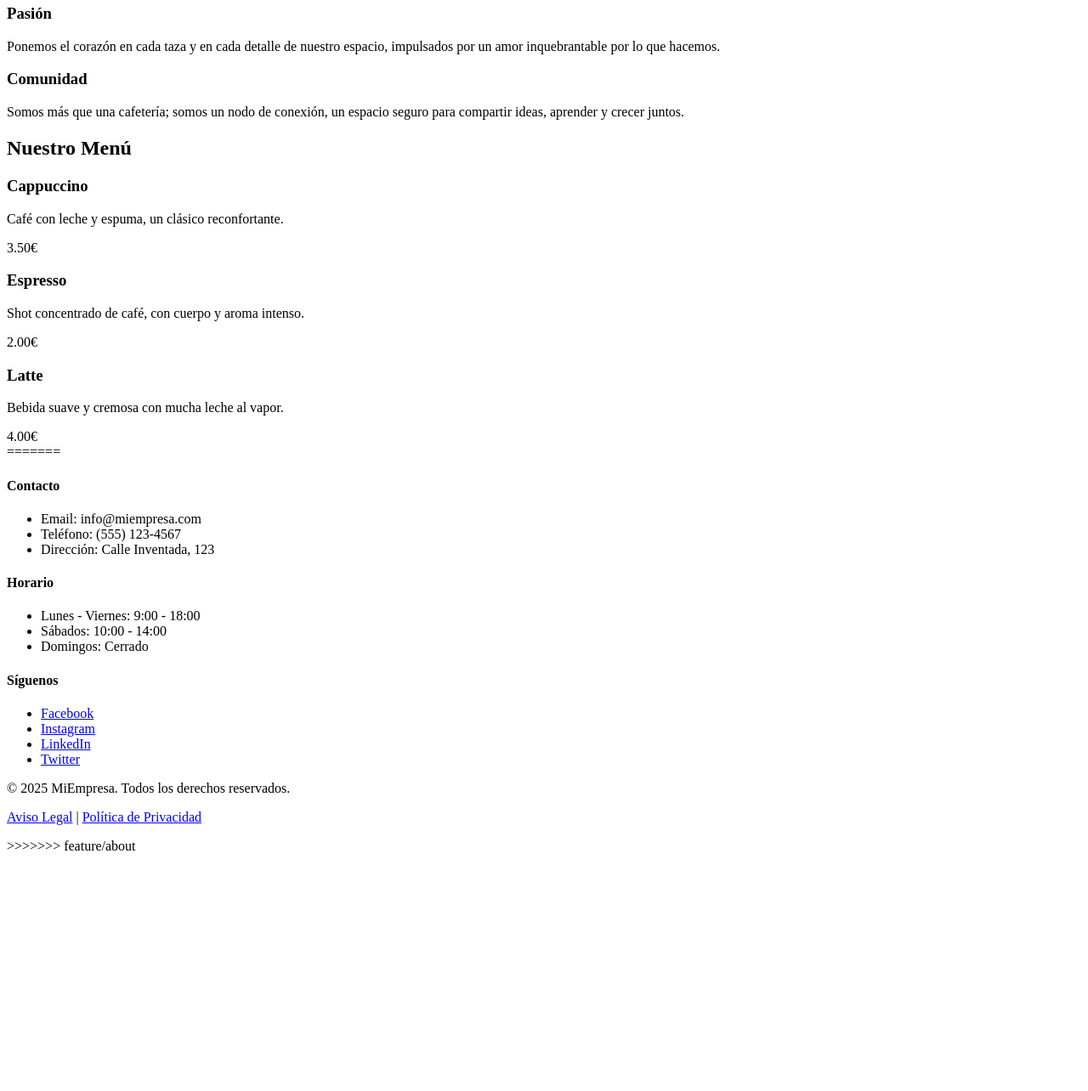
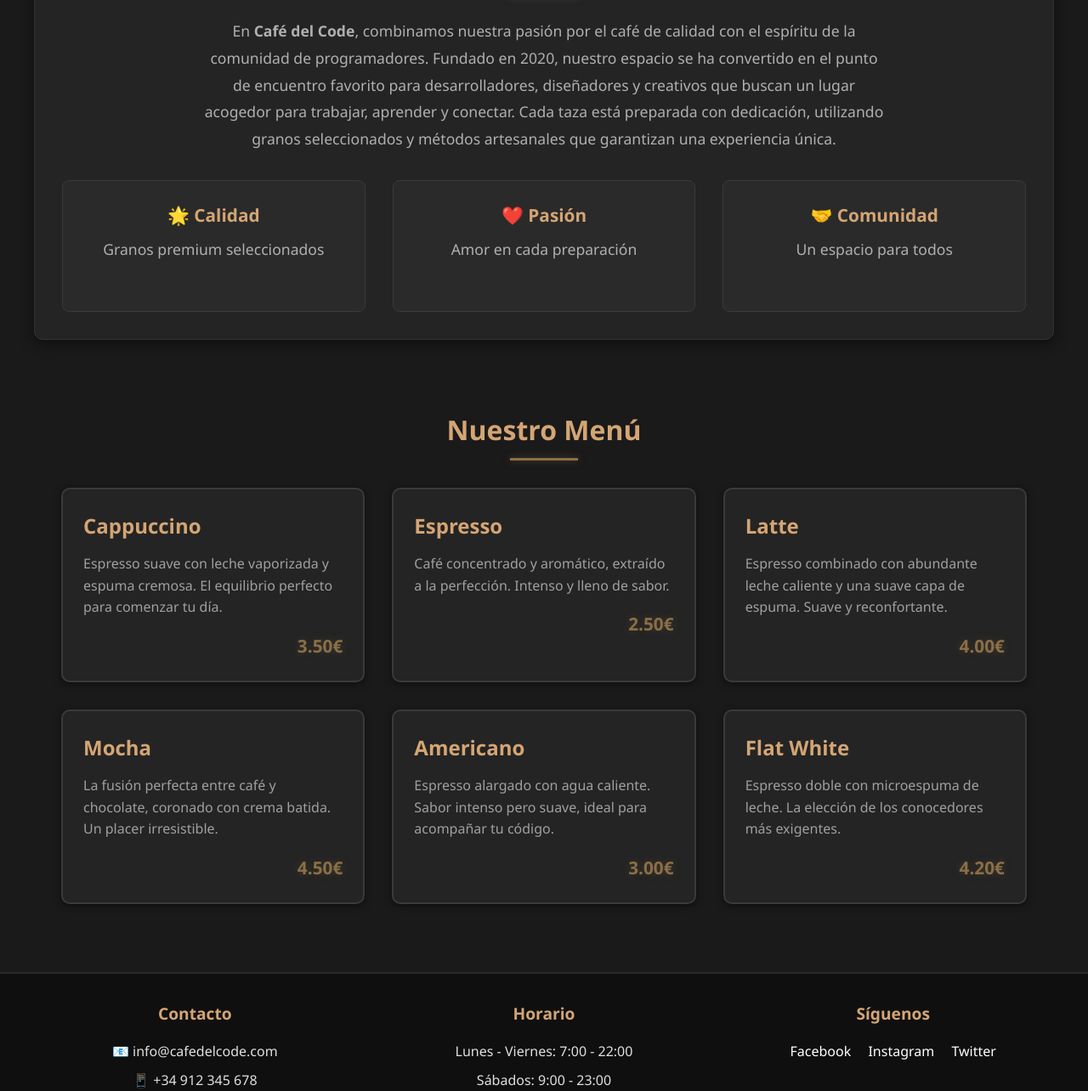
Before and after one commit to Aitor03Fdez/Cafe_del_code, a plain HTML site: page cafe-del-code/index.html in a window 1280 px wide. Shown: the part 318-1602 px from the top of the page at 85% size. Before the commit the page ends 1331 px from the top, so only its background shows below. Drawn offline with Linux system fonts and the light colour scheme.

Commit message:
Update: mejoras visuales y efectos

```diff
--- a/cafe-del-code/css/style.css
+++ b/cafe-del-code/css/style.css
@@ -1,242 +1,270 @@
+ /* Reset y estilos generales */
+        * {
+            margin: 0;
+            padding: 0;
+            box-sizing: border-box;
+        }
 
-* {
-    /* Elimina el margen y el padding predeterminados del navegador */
-    margin: 0;
-    padding: 0;
-    /* Usa el modelo de caja de borde para un manejo más intuitivo del tamaño */
-    box-sizing: border-box;
-}
+        body {
+            font-family: 'Segoe UI', Tahoma, Geneva, Verdana, sans-serif;
+            line-height: 1.6;
+            color: #e0e0e0;
+            background-color: #1a1a1a;
+        }
 
-body {
-    /* Define una fuente sans-serif legible como fuente principal */
-    font-family: Arial, Helvetica, sans-serif;
-    /* Color de texto oscuro para asegurar la legibilidad */
-    color: #333; /* Un gris oscuro */
-    /* Puedes establecer un color de fondo claro si es necesario */
-    background-color: #f4f4f4;
-}
+        /* Header y navegación */
+        header {
+            background: linear-gradient(135deg, #2c1810 0%, #1a0f0a 100%);
+            color: white;
+            padding: 1.5rem 0;
+            box-shadow: 0 2px 10px rgba(0,0,0,0.5);
+        }
 
-/*
-======================
-## 🏛️ Estilos del Encabezado (Header)
-======================
-*/
-header {
-    /* Color de fondo oscuro para el encabezado */
-    background-color: #222; /* Un gris casi negro */
-    /* Color de texto claro para contrastar con el fondo */
-    color: #fff;
-    /* Añade espacio interno para que el contenido no se pegue a los bordes */
-    padding: 1rem 0; /* 1rem arriba y abajo, 0 a los lados */
-    /* Alineación de texto central opcional */
-    text-align: center;
-}
+        header h1 {
+            text-align: center;
+            font-size: 2.5rem;
+            margin-bottom: 1rem;
+            letter-spacing: 2px;
+        }
 
-#about {
-    /* Agrega relleno alrededor del contenido */
-    padding: 60px 20px;
-    /* Alinea el texto al centro */
-    text-align: center;
-    /* Fondo oscuro para la sección */
-    background-color: #1a1a1a; /* Un color gris muy oscuro */
-    /* Color de texto claro para que contraste con el fondo oscuro */
-    color: #ffffff;
-}
-.valores {
-    /* Habilita Flexbox */
-    display: flex;
-    /* Distribuye el espacio entre los elementos y alrededor de ellos */
-    justify-content: space-around;
-    /* Permite que los elementos se envuelvan en la siguiente línea si no caben */
-    flex-wrap: wrap;
-    /* Agrega un poco de margen superior/inferior para separarlo de otros elementos */
-    margin: 40px 0;
-}
+        nav {
+            display: flex;
+            justify-content: center;
+            gap: 2rem;
+            flex-wrap: wrap;
+            padding: 0 1rem;
+        }
 
-.valor-item {
-    /* Relleno dentro de cada elemento */
-    padding: 25px;
-    /* Ancho máximo para que no se extiendan demasiado en pantallas grandes */
-    max-width: 300px;
-    /* Margen para crear espacio entre los ítems */
-    margin: 15px;
-    /* Borde sutil y redondeado */
-    border: 1px solid #333;
-    border-radius: 8px;
-    /* Transición suave para el efecto hover */
-    transition: all 0.3s ease;
-    /* Sombra inicial sutil */
-    box-shadow: 0 4px 6px rgba(0, 0, 0, 0.1);
-}
+        nav a {
+            color: white;
+            text-decoration: none;
+            font-size: 1.1rem;
+            transition: color 0.3s ease, transform 0.3s ease;
+            padding: 0.5rem 1rem;
+        }
 
-/* Efecto al pasar el ratón (hover effect) */
-.valor-item:hover {
-    /* Cambio de fondo */
-    background-color: #333;
-    /* Levantar el elemento un poco */
-    transform: translateY(-5px);
-    /* Sombra más pronunciada */
-    box-shadow: 0 10px 20px rgba(0, 0, 0, 0.2);
-    /* Borde más brillante (opcional) */
-    border-color: #007bff;
-}
+        nav a:hover {
+            color: #D4A574;
+            transform: translateY(-2px);
+            text-shadow: 0 0 10px rgba(212, 165, 116, 0.5);
+        }
 
+        /* Sección Sobre Nosotros */
+        #about {
+            max-width: 1200px;
+            margin: 3rem auto;
+            padding: 2rem;
+            background: #242424;
+            border-radius: 10px;
+            box-shadow: 0 4px 15px rgba(0,0,0,0.5);
+            border: 1px solid #333;
+        }
 
-nav ul {
-    /* Usa Flexbox para alinear los elementos de la lista horizontalmente */
-    display: flex;
-    /* Centra los elementos horizontalmente (opcional) */
-    justify-content: center;
-    /* Elimina los puntos o viñetas de la lista */
-    list-style: none;
-    /* Quita el margen y padding predeterminados del <ul> */
-    margin: 0;
-    padding: 0;
-}
+        #about h2 {
+            text-align: center;
+            color: #D4A574;
+            font-size: 2rem;
+            margin-bottom: 1.5rem;
+            position: relative;
+        }
 
-nav ul li {
-    /* Añade espacio entre los elementos de navegación */
-    margin: 0 15px;
-}
+        #about h2::after {
+            content: '';
+            display: block;
+            width: 80px;
+            height: 3px;
+            background: #8B6F47;
+            margin: 0.5rem auto;
+            box-shadow: 0 0 10px rgba(139, 111, 71, 0.5);
+        }
 
-nav ul li a {
-    /* Estilos para los enlaces dentro de la navegación */
-    color: #fff;
-    text-decoration: none; /* Elimina el subrayado de los enlaces */
-    /* Pequeño padding para hacer clic más fácil */
-    padding: 0.5rem 0;
-    /* Transición para un efecto de hover suave (opcional) */
-    transition: color 0.3s ease;
-}
+        #about p {
+            text-align: center;
+            font-size: 1.1rem;
+            color: #b0b0b0;
+            margin-bottom: 2rem;
+            line-height: 1.8;
+            max-width: 800px;
+            margin-left: auto;
+            margin-right: auto;
+        }
 
-nav ul li a:hover {
-    /* Cambia el color del texto al pasar el ratón */
-    color: #ffd700; /* Un color de acento, por ejemplo, dorado */
-}
-/* --- Estilos para la sección de menú --- */
+        .valores {
+            display: flex;
+            justify-content: space-around;
+            gap: 2rem;
+            flex-wrap: wrap;
+            margin-top: 2rem;
+        }
 
-#menu {
-    /* Padding para espacio interior, Color de fondo oscuro */
-    padding: 60px 20px;
-    background-color: #1a1a1a; /* Ejemplo de color oscuro */
-    color: #ffffff; /* Aseguramos que el texto sea visible */
-}
+        .valor-item {
+            flex: 1;
+            min-width: 200px;
+            text-align: center;
+            padding: 1.5rem;
+            background: #2a2a2a;
+            border-radius: 8px;
+            border: 1px solid #3a3a3a;
+            transition: transform 0.3s ease, box-shadow 0.3s ease, border-color 0.3s ease;
+        }
 
-.menu-grid {
-    /* Display grid para organizar los items en columnas */
-    display: grid;
-    /* Espacio entre los elementos de la cuadrícula */
-    gap: 30px;
-    /* Ejemplo: 3 columnas iguales */
-    grid-template-columns: repeat(auto-fit, minmax(250px, 1fr));
-}
+        .valor-item:hover {
+            transform: translateY(-5px);
+            box-shadow: 0 6px 20px rgba(139, 111, 71, 0.3);
+            border-color: #8B6F47;
+        }
 
-.menu-item {
-    /* Borde, Padding, Fondo Oscuro */
-    border: 1px solid #333;
-    padding: 20px;
-    background-color: #222;
-    /* Efecto de transición para el hover */
-    transition: transform 0.3s ease, box-shadow 0.3s ease;
-    border-radius: 8px;
-}
+        .valor-item h3 {
+            color: #D4A574;
+            font-size: 1.3rem;
+            margin-bottom: 0.5rem;
+        }
 
-.menu-item:hover {
-    /* Efecto hover */
-    transform: translateY(-5px); /* Se levanta un poco */
-    box-shadow: 0 10px 20px rgba(0, 0, 0, 0.5);
-    cursor: pointer;
-}
+        .valor-item p {
+            color: #a0a0a0;
+        }
 
-.price {
-    /* Color Dorado y Grosor de Fuente */
-    color: gold; /* O un valor hexadecimal como #FFD700 */
-    font-weight: bold;
-    display: block; /* Para que ocupe toda la línea y quede bien separado */
-    margin-top: 10px;
-    font-size: 1.2em;
-}
+        /* Sección Menú */
+        #menu {
+            max-width: 1200px;
+            margin: 3rem auto;
+            padding: 2rem;
+        }
 
-/* Estilo para el h3 del producto */
-.menu-item h3 {
-    margin-top: 0;
-    color: #ffffff;
-}
+        #menu h2 {
+            text-align: center;
+            color: #D4A574;
+            font-size: 2rem;
+            margin-bottom: 2rem;
+            position: relative;
+        }
 
-/* Estilo para la descripción */
-.menu-item p {
-    color: #ccc;
-    font-size: 0.9em;
-}
-/* Estilos generales del Footer */
-footer {
-    /* Color de fondo muy oscuro y texto claro */
-    background-color: #121212; /* Un gris muy oscuro (casi negro) */
-    color: #f0f0f0; /* Texto blanco suave */
+        #menu h2::after {
+            content: '';
+            display: block;
+            width: 80px;
+            height: 3px;
+            background: #8B6F47;
+            margin: 0.5rem auto;
+            box-shadow: 0 0 10px rgba(139, 111, 71, 0.5);
+        }
 
-    /* Padding y text-align center */
-    padding: 40px 20px;
-    text-align: center;
+        .menu-grid {
+            display: grid;
+            grid-template-columns: repeat(auto-fit, minmax(280px, 1fr));
+            gap: 2rem;
+        }
 
-    /* Display flex para las secciones */
-    display: flex;
-    flex-wrap: wrap; /* Permite que las secciones salten de línea en móviles */
-    justify-content: space-around; /* Distribuye el espacio entre las secciones */
-    gap: 20px; /* Espacio entre las columnas */
-}
+        .menu-item {
+            background: #242424;
+            border: 2px solid #3a3a3a;
+            border-radius: 10px;
+            padding: 1.5rem;
+            transition: all 0.3s ease;
+            box-shadow: 0 2px 8px rgba(0,0,0,0.5);
+        }
 
-/* Estilos para cada sección (Contacto, Horario, Síguenos, Copyright) */
-.footer-section {
-    /* Define un ancho base para las secciones, ajustándose al espacio disponible */
-    flex: 1;
-    min-width: 150px; /* Asegura que no se hagan demasiado estrechas */
-    margin: 10px 0;
-    text-align: left; /* Alineamos el contenido de cada sección a la izquierda */
-}
+        .menu-item:hover {
+            transform: translateY(-8px);
+            box-shadow: 0 8px 25px rgba(139, 111, 71, 0.4);
+            border-color: #8B6F47;
+            background: #2a2a2a;
+        }
 
-/* Títulos de las secciones */
-.footer-section h4 {
-    color: #ffffff; /* Títulos un poco más blancos */
-    margin-bottom: 15px;
-    font-size: 1.1em;
-    border-bottom: 1px solid #333; /* Separador sutil */
-    padding-bottom: 5px;
-}
+        .menu-item h3 {
+            color: #D4A574;
+            font-size: 1.5rem;
+            margin-bottom: 0.8rem;
+        }
 
-/* Listas (ul) dentro de las secciones */
-.footer-section ul {
-    list-style: none;
-    padding: 0;
-    margin: 0;
-}
+        .menu-item p {
+            color: #a0a0a0;
+            margin-bottom: 1rem;
+            line-height: 1.6;
+        }
 
-/* Elementos de lista (li) */
-.footer-section li {
-    margin-bottom: 8px;
-    font-size: 0.95em;
-}
+        .price {
+            display: block;
+            color: #8B6F47;
+            font-weight: bold;
+            font-size: 1.3rem;
+            text-align: right;
+            text-shadow: 0 0 10px rgba(139, 111, 71, 0.3);
+        }
 
-/* Estilos de los enlaces (a) */
-footer a {
-    color: #b0b0b0; /* Un gris claro para los enlaces por defecto */
-    text-decoration: none;
-    transition: color 0.3s ease, transform 0.3s ease; /* Transición suave para el efecto hover */
-}
+        /* Footer */
+        footer {
+            background: #0f0f0f;
+            color: #e0e0e0;
+            padding: 2rem;
+            margin-top: 3rem;
+            border-top: 2px solid #2a2a2a;
+        }
 
-/* Efectos hover en los enlaces */
-footer a:hover {
-    color: #4CAF50; /* Un color de acento brillante (verde) al pasar el mouse */
-    text-decoration: underline;
-    transform: translateY(-2px); /* Un ligero movimiento hacia arriba */
-}
+        .footer-content {
+            max-width: 1200px;
+            margin: 0 auto;
+            display: flex;
+            justify-content: space-around;
+            flex-wrap: wrap;
+            gap: 2rem;
+            text-align: center;
+        }
 
-/* Estilos específicos para la sección de Copyright */
-.copyright {
-    /* Ocupa todo el ancho en la parte inferior si es necesario */
-    flex-basis: 100%;
-    text-align: center;
-    margin-top: 20px;
-    padding-top: 15px;
-    border-top: 1px solid #333;
-    font-size: 0.9em;
-}
+        .footer-section {
+            flex: 1;
+            min-width: 200px;
+        }
+
+        .footer-section h3 {
+            color: #D4A574;
+            margin-bottom: 1rem;
+            font-size: 1.2rem;
+        }
+
+        .footer-section p {
+            margin-bottom: 0.5rem;
+        }
+
+        .footer-section a {
+            color: white;
+            text-decoration: none;
+            margin: 0 0.5rem;
+            transition: color 0.3s ease;
+        }
+
+        .footer-section a:hover {
+            color: #D4A574;
+            text-shadow: 0 0 10px rgba(212, 165, 116, 0.5);
+        }
+
+        .copyright {
+            text-align: center;
+            margin-top: 2rem;
+            padding-top: 1rem;
+            border-top: 1px solid #3a3a3a;
+            color: #8B6F47;
+        }
+
+        /* Responsive */
+        @media (max-width: 768px) {
+            header h1 {
+                font-size: 1.8rem;
+            }
+
+            nav {
+                gap: 1rem;
+            }
+
+            nav a {
+                font-size: 0.9rem;
+            }
+
+            .menu-grid {
+                grid-template-columns: 1fr;
+            }
+
+            .valores {
+                flex-direction: column;
+            }
+        }
--- a/cafe-del-code/index.html
+++ b/cafe-del-code/index.html
@@ -1,101 +1,112 @@
 <!DOCTYPE html>
-<html lang="en">
+<html lang="es">
 <head>
     <meta charset="UTF-8">
     <meta name="viewport" content="width=device-width, initial-scale=1.0">
-    <title>Document</title>
-    <link rel="stylesheet" href="styles.css">
+    <title>Café del Code</title>
+    <link rel="stylesheet" href="css/style.css">
+
 </head>
 <body>
-<<<<<<< HEAD
+    <!-- HEADER - Responsabilidad de D1 -->
     <header>
-        <h1>Cafe del code</h1>
-        <nav>Inicio, Sobre Nosotros, Men ́u, Contacto</nav>
+        <h1>☕ Café del Code</h1>
+        <nav>
+            <a href="#inicio">Inicio</a>
+            <a href="#about">Sobre Nosotros</a>
+            <a href="#menu">Menú</a>
+            <a href="#contacto">Contacto</a>
+        </nav>
     </header>
+
+    <!-- SECCIÓN SOBRE NOSOTROS - Responsabilidad de D1 -->
     <section id="about">
         <h2>Sobre Nosotros</h2>
         <p>
-            En Café del Code, fusionamos nuestra pasión por el **buen café** y la **tecnología**.
-            Nacimos como un espacio de encuentro donde la inspiración fluye tan libremente como nuestro
-            espresso artesanal. Desde la primera taza de la mañana hasta la última línea de código,
-            somos el rincón perfecto para creadores, desarrolladores y soñadores.
+            En <strong>Café del Code</strong>, combinamos nuestra pasión por el café de calidad con el espíritu
+            de la comunidad de programadores. Fundado en 2020, nuestro espacio se ha convertido en el punto
+            de encuentro favorito para desarrolladores, diseñadores y creativos que buscan un lugar acogedor
+            para trabajar, aprender y conectar. Cada taza está preparada con dedicación, utilizando granos
+            seleccionados y métodos artesanales que garantizan una experiencia única.
         </p>
-
         <div class="valores">
             <div class="valor-item">
-                <h3>Calidad</h3>
-                <p>Solo usamos granos de origen único, tostados a la perfección, y los ingredientes más frescos para garantizar una experiencia excepcional.</p>
+                <h3>🌟 Calidad</h3>
+                <p>Granos premium seleccionados</p>
             </div>
             <div class="valor-item">
-                <h3>Pasión</h3>
-                <p>Ponemos el corazón en cada taza y en cada detalle de nuestro espacio, impulsados por un amor inquebrantable por lo que hacemos.</p>
+                <h3>❤️ Pasión</h3>
+                <p>Amor en cada preparación</p>
             </div>
             <div class="valor-item">
-                <h3>Comunidad</h3>
-                <p>Somos más que una cafetería; somos un nodo de conexión, un espacio seguro para compartir ideas, aprender y crecer juntos.</p>
+                <h3>🤝 Comunidad</h3>
+                <p>Un espacio para todos</p>
             </div>
         </div>
     </section>
 
+    <!-- SECCIÓN MENÚ - Responsabilidad de D2 -->
     <section id="menu">
         <h2>Nuestro Menú</h2>
-
         <div class="menu-grid">
             <div class="menu-item">
                 <h3>Cappuccino</h3>
-            <p>Café con leche y espuma, un clásico reconfortante.</p>
+                <p>Espresso suave con leche vaporizada y espuma cremosa. El equilibrio perfecto para comenzar tu día.</p>
                 <span class="price">3.50€</span>
             </div>
-
             <div class="menu-item">
                 <h3>Espresso</h3>
-            <p>Shot concentrado de café, con cuerpo y aroma intenso.</p>
-            <span class="price">2.00€</span>
+                <p>Café concentrado y aromático, extraído a la perfección. Intenso y lleno de sabor.</p>
+                <span class="price">2.50€</span>
             </div>
-
             <div class="menu-item">
                 <h3>Latte</h3>
-            <p>Bebida suave y cremosa con mucha leche al vapor.</p>
+                <p>Espresso combinado con abundante leche caliente y una suave capa de espuma. Suave y reconfortante.</p>
                 <span class="price">4.00€</span>
             </div>
-
+            <div class="menu-item">
+                <h3>Mocha</h3>
+                <p>La fusión perfecta entre café y chocolate, coronado con crema batida. Un placer irresistible.</p>
+                <span class="price">4.50€</span>
+            </div>
+            <div class="menu-item">
+                <h3>Americano</h3>
+                <p>Espresso alargado con agua caliente. Sabor intenso pero suave, ideal para acompañar tu código.</p>
+                <span class="price">3.00€</span>
+            </div>
+            <div class="menu-item">
+                <h3>Flat White</h3>
+                <p>Espresso doble con microespuma de leche. La elección de los conocedores más exigentes.</p>
+                <span class="price">4.20€</span>
+            </div>
         </div>
     </section>
-=======
+
+    <!-- FOOTER - Responsabilidad de D2 -->
     <footer>
-    <div class="footer-section contact-info">
-        <h4>Contacto</h4>
-        <ul>
-            <li>Email: info@miempresa.com</li>
-            <li>Teléfono: (555) 123-4567</li>
-            <li>Dirección: Calle Inventada, 123</li>
-        </ul>
+        <div class="footer-content">
+            <div class="footer-section">
+                <h3>Contacto</h3>
+                <p>📧 info@cafedelcode.com</p>
+                <p>📱 +34 912 345 678</p>
+                <p>📍 Calle del Programador, 42</p>
             </div>
-    <div class="footer-section schedule">
-        <h4>Horario</h4>
-        <ul>
-            <li>Lunes - Viernes: 9:00 - 18:00</li>
-            <li>Sábados: 10:00 - 14:00</li>
-            <li>Domingos: Cerrado</li>
-        </ul>
+            <div class="footer-section">
+                <h3>Horario</h3>
+                <p>Lunes - Viernes: 7:00 - 22:00</p>
+                <p>Sábados: 9:00 - 23:00</p>
+                <p>Domingos: 10:00 - 20:00</p>
             </div>
-    <div class="footer-section social-links">
-        <h4>Síguenos</h4>
-        <ul>
-            <li><a href="#">Facebook</a></li>
-            <li><a href="#">Instagram</a></li>
-            <li><a href="#">LinkedIn</a></li>
-            <li><a href="#">Twitter</a></li>
-        </ul>
+            <div class="footer-section">
+                <h3>Síguenos</h3>
+                <a href="#">Facebook</a>
+                <a href="#">Instagram</a>
+                <a href="#">Twitter</a>
             </div>
-    <div class="footer-section copyright">
-        <p>&copy; 2025 MiEmpresa. Todos los derechos reservados.</p>
-        <p>
-            <a href="#">Aviso Legal</a> |
-            <a href="#">Política de Privacidad</a>
-        </p>
+        </div>
+        <div class="copyright">
+            <p>&copy; 2025 Café del Code. Todos los derechos reservados.</p>
         </div>
     </footer>
->>>>>>> feature/about
 </body>
 </html>
```
Lines whose indentation alone changed are shown as unchanged.
